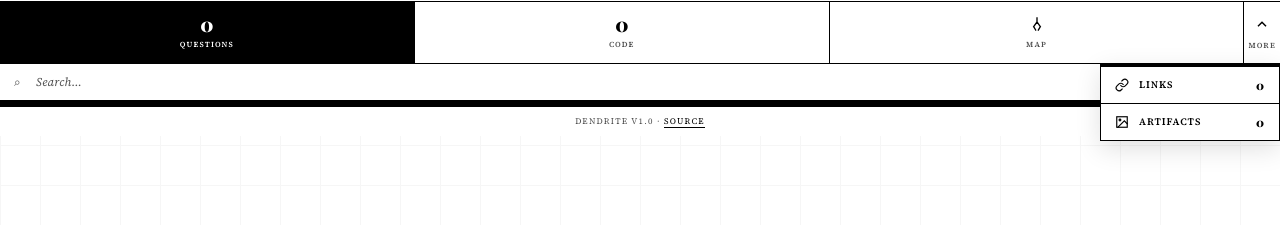
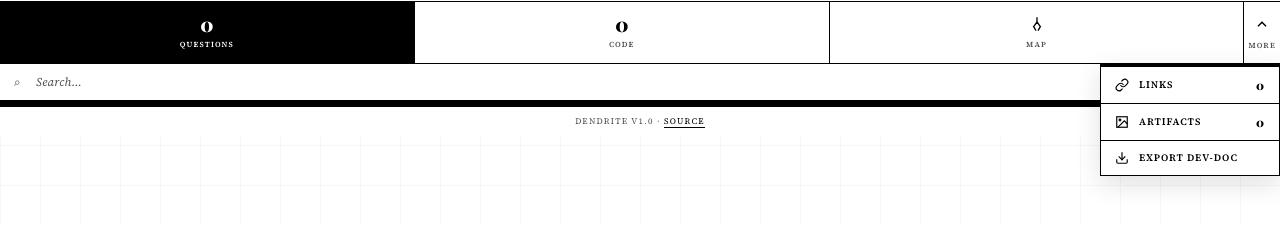
Before and after one commit to Arham-Qureshi/Dendrite, a browser extension: page panel/index.html in a window 1280 px wide. Both pictures are taken after a click on the button "MORE". Shown: the part 55-280 px from the top of the page. Drawn offline with nearby package versions, Linux system fonts and the light colour scheme; no server answers; a web font is replaced by a local one.

Commit message:
update: export btn to dropdown

```diff
--- a/panel/index.html
+++ b/panel/index.html
@@ -74,6 +74,17 @@
             <span class="dn-dropdown-item-label">Artifacts</span>
             <span class="dn-dropdown-item-count" id="stat-artifacts">0</span>
           </button>
+          <div class="dn-dropdown-divider"></div>
+          <button class="dn-dropdown-item action" id="action-export-md">
+            <span class="dn-dropdown-item-icon">
+              <svg viewBox="0 0 24 24" width="14" height="14" stroke="currentColor" fill="none" stroke-width="2" stroke-linecap="square">
+                <path d="M21 15v4a2 2 0 0 1-2 2H5a2 2 0 0 1-2-2v-4"/>
+                <polyline points="7 10 12 15 17 10"/>
+                <line x1="12" y1="15" x2="12" y2="3"/>
+              </svg>
+            </span>
+            <span class="dn-dropdown-item-label">Export Dev-Doc</span>
+          </button>
         </div>
       </div>
     </nav>
@@ -93,6 +104,7 @@
   </div>
 
   <div class="dn-map-tooltip" id="map-tooltip"></div>
+  <div class="dn-toast" id="toast" aria-live="polite"></div>
 
   <div class="dn-map-legend" id="map-legend" style="display:none;">
     <div class="dn-map-legend-item">
@@ -115,6 +127,7 @@
 
   <script src="tree_engine.js"></script>
   <script src="map.js"></script>
+  <script src="exporter.js"></script>
   <script src="app.js"></script>
 </body>
 
```
